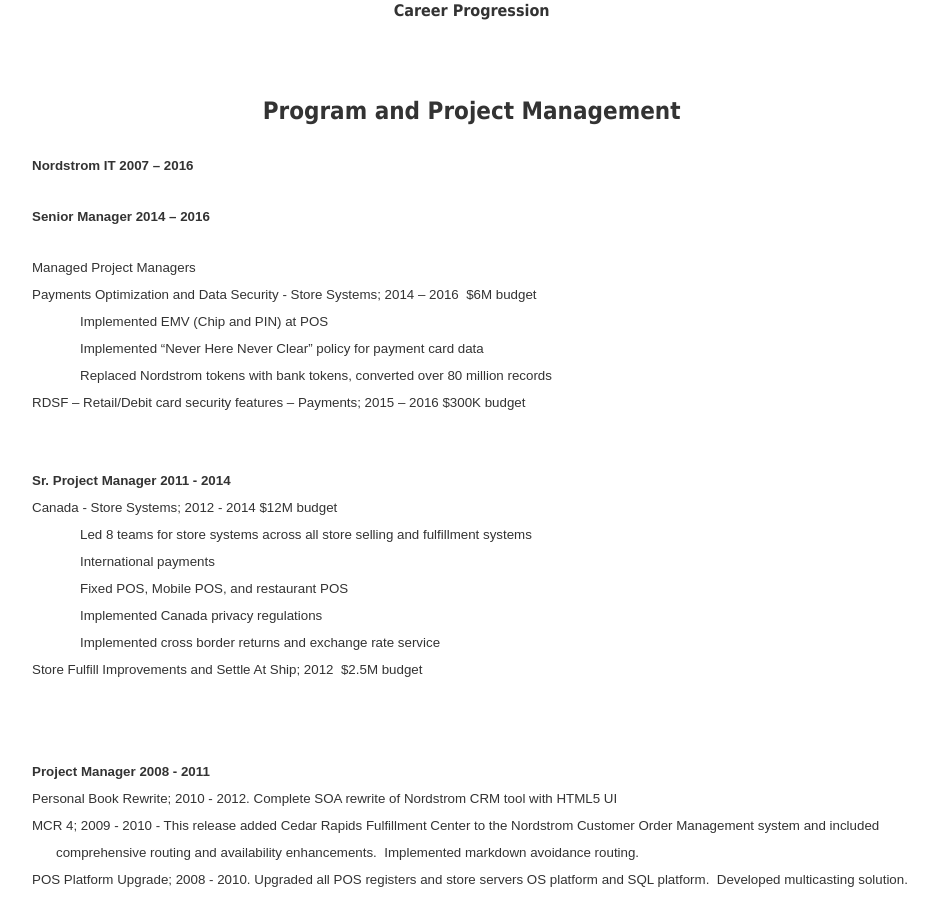
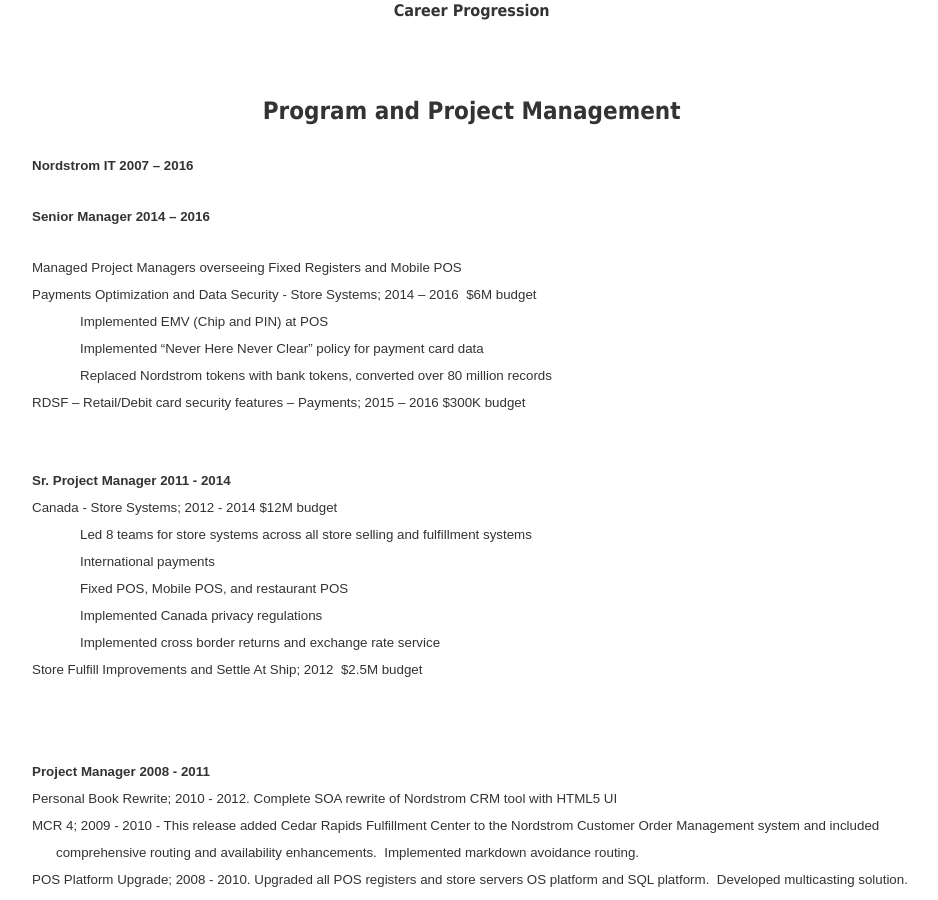
Before and after one commit to mo4dawg/mo4dawg.github.io, a Jekyll site: the page built from CV/index.html, in a window 1280 px wide and 900 px high, scrolled down 1045 px. Shown: the whole window, without its empty margins (160-1098 px from the left). Built offline with Jekyll 4.4.1, drawn with Linux system fonts in a browser that asks for light colours.

Commit message:
Update index.html

```diff
--- a/CV/index.html
+++ b/CV/index.html
@@ -256,7 +256,7 @@
 <p class=MsoNormal style='margin-bottom:0in;margin-bottom:.0001pt;line-height:
 normal'><span style='mso-bookmark:top'><span style='font-size:10.0pt;
 font-family:"Arial","sans-serif";mso-fareast-font-family:"Times New Roman"'>Managed
-Project Managers<o:p></o:p></span></span></p>
+Project Managers overseeing Fixed Registers and Mobile POS<o:p></o:p></span></span></p>
 
 <p class=MsoNormal style='margin-top:0in;margin-right:0in;margin-bottom:0in;
 margin-left:.25in;margin-bottom:.0001pt;text-indent:-.25in;line-height:normal;
```
